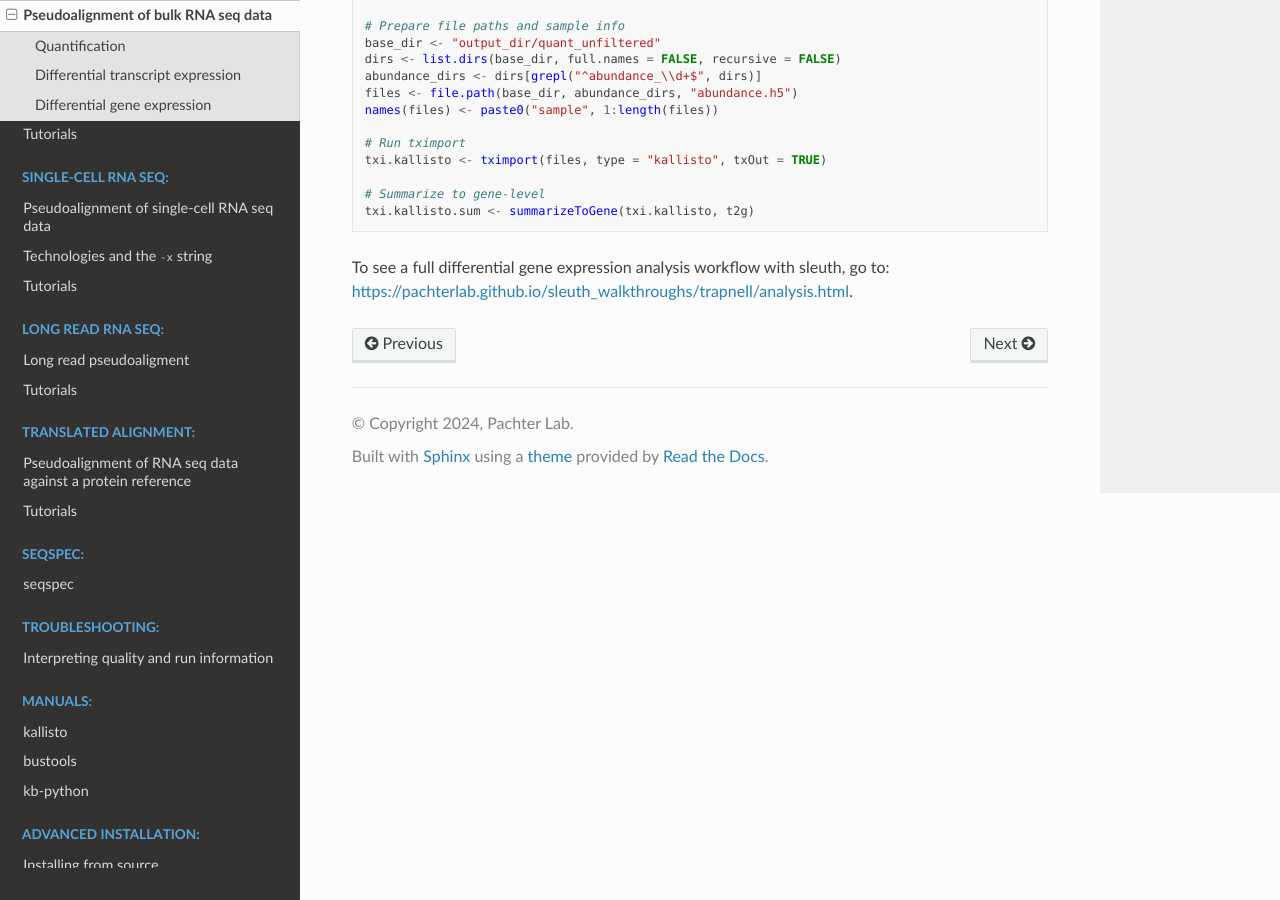
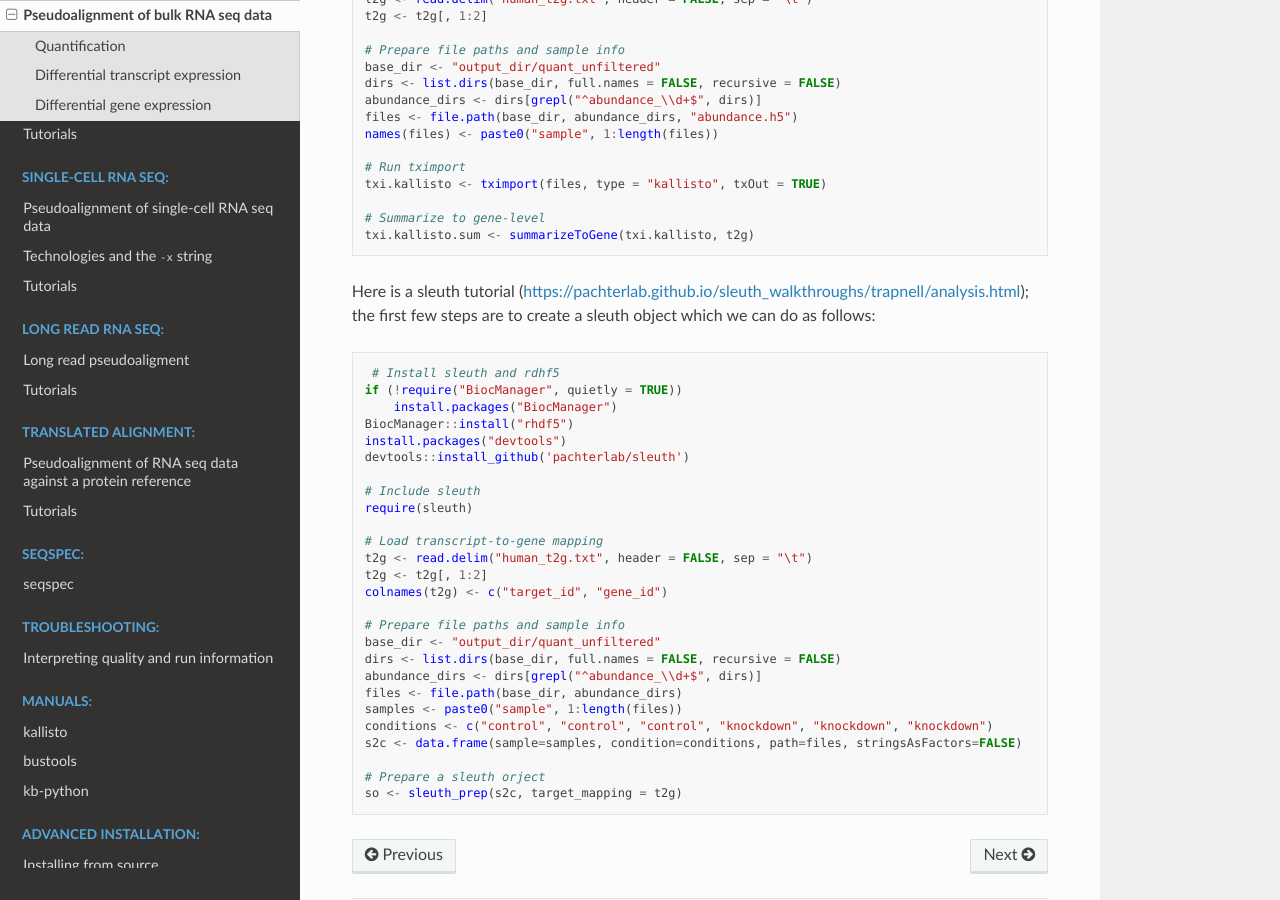
Before and after one commit to pachterlab/kb_docs, a Sphinx documentation site: the page built from docs/source/bulk/pseudoalignment.rst, in a window 1280 px wide and 900 px high, scrolled down 1586 px. Built offline with Sphinx 7.4.7 and the Read the Docs theme 3.1.0, drawn with Linux system fonts in a browser that asks for light colours; pages that are not in the unit, such as notebooks, are missing from menus; some of the changed text lies outside the part shown.

Commit message:
Minor fixes and restored Sleuth tutorial in bulk/pseudoalignment

```diff
--- a/docs/source/bulk/pseudoalignment.rst
+++ b/docs/source/bulk/pseudoalignment.rst
@@ -19,7 +19,7 @@ Quantification
 
 To quantify bulk RNA-seq reads, run ``kb count`` with the ``-x BULK`` option.
 
-Let's say our reads came from a knockdown experiment and we have three control samples (C_1, C_2, C_3) and three knockdown samples (KD_1, KD_2, KD_3). Run the following, assuming your index is stored in `human_index.idx` and transcript-to-gene mapping file in `human_t2g.txt`:
+Let's say our reads, which are paired-end, came from a knockdown experiment and we have three control samples (C_1, C_2, C_3) and three knockdown samples (KD_1, KD_2, KD_3). Run the following, assuming your index is stored in `human_index.idx` and transcript-to-gene mapping file in `human_t2g.txt`:
 
 
 .. code-block:: text
@@ -85,4 +85,33 @@ For `tximport <https://bioconductor.org/packages/devel/bioc/vignettes/tximport/i
    txi.kallisto.sum <- summarizeToGene(txi.kallisto, t2g)
 
 
-To see a full differential gene expression analysis workflow with sleuth, go to: https://pachterlab.github.io/sleuth_walkthroughs/trapnell/analysis.html.
+Here is a sleuth tutorial (https://pachterlab.github.io/sleuth_walkthroughs/trapnell/analysis.html); the first few steps are to create a sleuth object which we can do as follows:
+
+.. code-block:: R
+
+    # Install sleuth and rdhf5
+   if (!require("BiocManager", quietly = TRUE))
+       install.packages("BiocManager")
+   BiocManager::install("rhdf5")
+   install.packages("devtools")
+   devtools::install_github('pachterlab/sleuth')
+
+   # Include sleuth
+   require(sleuth)
+
+   # Load transcript-to-gene mapping
+   t2g <- read.delim("human_t2g.txt", header = FALSE, sep = "\t")
+   t2g <- t2g[, 1:2]
+   colnames(t2g) <- c("target_id", "gene_id")
+
+   # Prepare file paths and sample info
+   base_dir <- "output_dir/quant_unfiltered"
+   dirs <- list.dirs(base_dir, full.names = FALSE, recursive = FALSE)
+   abundance_dirs <- dirs[grepl("^abundance_\\d+$", dirs)]
+   files <- file.path(base_dir, abundance_dirs)
+   samples <- paste0("sample", 1:length(files))
+   conditions <- c("control", "control", "control", "knockdown", "knockdown", "knockdown")
+   s2c <- data.frame(sample=samples, condition=conditions, path=files, stringsAsFactors=FALSE)
+
+   # Prepare a sleuth orject
+   so <- sleuth_prep(s2c, target_mapping = t2g)
--- a/docs/source/manuals/kb.rst
+++ b/docs/source/manuals/kb.rst
@@ -125,7 +125,7 @@ Generate count matrices from a set of single-cell FASTQ files
 
     For technology `SMARTSEQ`, sort all input FASTQs alphabetically by path and paired in order, and assign cell IDs as incrementing integers starting from zero. A single batch TSV with cell ID, read 1, and read 2 as columns can be provided to override this behavior.
 
-    In place of listing FASTQ files, a batch TSV files with three columns (*cell ID*, *read 1*, *read 2*) can be provided to specify multiple samples (for single-end reads the batch file is formatted as (*cell ID*, *read1*)).
+    In place of listing FASTQ files, a batch TSV file with three columns (*cell ID*, *read 1*, *read 2*) can be provided to specify multiple samples (for single-end reads the batch file is formatted as (*cell ID*, *read1*)).
 
 **required arguments for `nac` workflow:**
 
```
